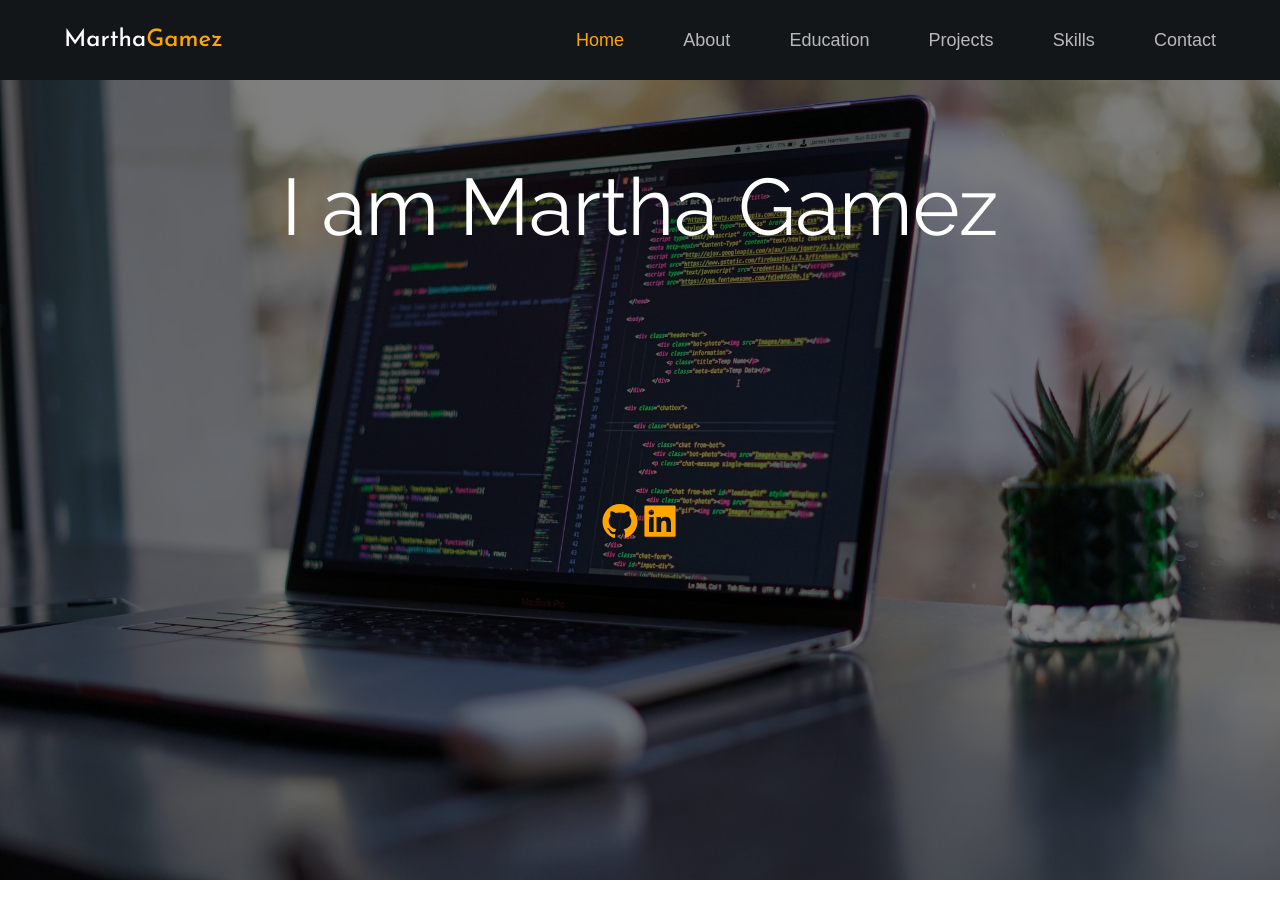
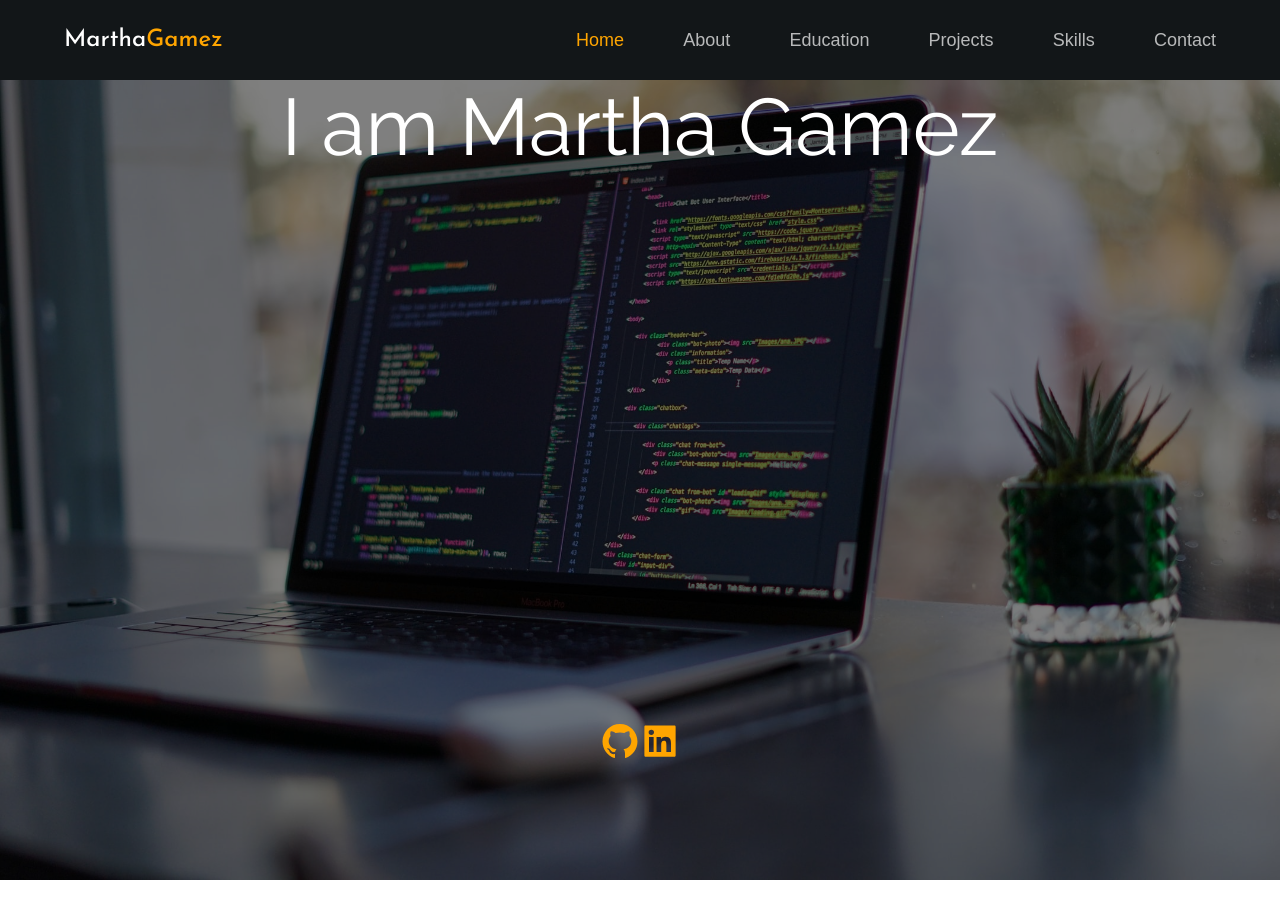
Before and after one commit to Martha121/portfolio-martha, a React (Create React App) app: page / in a window 1280 px wide. Shown: the top 918 px of the page. After the commit the page ends 880 px from the top, so only its background shows below. Built offline with nearby package versions, Linux system fonts and the light colour scheme.

Commit message:
Refactor code

```diff
--- a/src/App.css
+++ b/src/App.css
@@ -82,9 +82,8 @@ nav.imageWrapper{
 .social
 {
   position: absolute;
-  margin-top: 20px;
   display: flex;
-  bottom: 400px;
+  bottom: 100px;
 }
 .social i
 {
@@ -263,13 +262,5 @@ h1,h2,h3,h4,p{
     max-height:100%;
     vertical-align: middle;
 }
-.contact
-{
- display: flex;
- justify-content: center;
- flex-direction: column;
- align-items: center;
- padding-left: 0px;
 
 }
-}
--- a/src/Components/NavBar/NavBar.module.css
+++ b/src/Components/NavBar/NavBar.module.css
@@ -8,6 +8,7 @@
     align-items: center;
     position: fixed;
     justify-content: space-between;
+    z-index:99;
 }
 
 
--- a/src/contents/Home.css
+++ b/src/contents/Home.css
@@ -1,12 +1,13 @@
 .home_rootCont{
     position:relative;
     display: flex;
-    top: 80px;
+    top:80px;
     background-size:cover;
     height:100vh;
+    width: 100vw;
     background-color: white;
     justify-content: center;
-    width: 100%;
+
 }
 
 .home_overlay{
@@ -17,7 +18,7 @@
 }
 
 .home_content{
-    top:80px;
+
     position:relative;
     font-size:80px;
     color:white;
--- a/src/contents/Home.js
+++ b/src/contents/Home.js
@@ -10,15 +10,12 @@ class Home extends Component {
         style={{
           backgroundImage: `url(${profilepic})`,
           backgroundRepeat: "no-repeat",
-          zIndex: 5,
         }}
-        id="home"
+
       >
         <div class="home_overlay"></div>
         <div className="home_content">
           I am Martha Gamez
-          <br />
-          <br />
           <Social />
         </div>
       </div>
```
Also changed, not shown: 1 other file (tests, documents, lock files or other folders).
